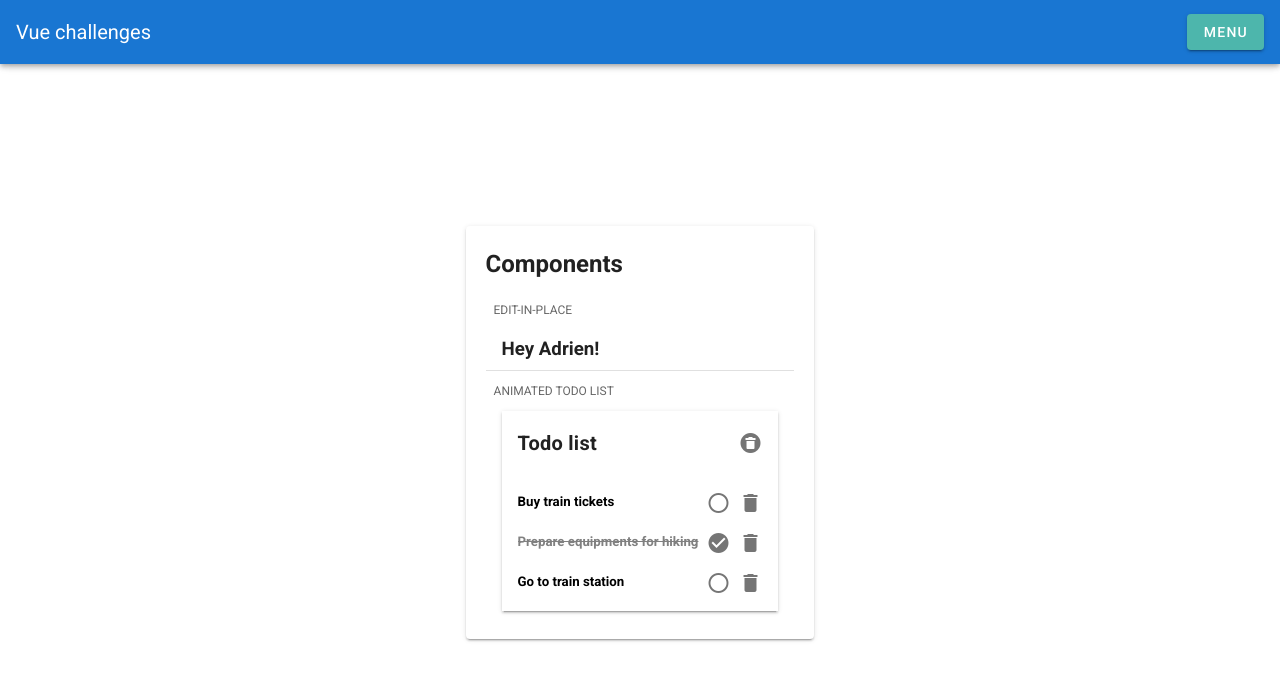
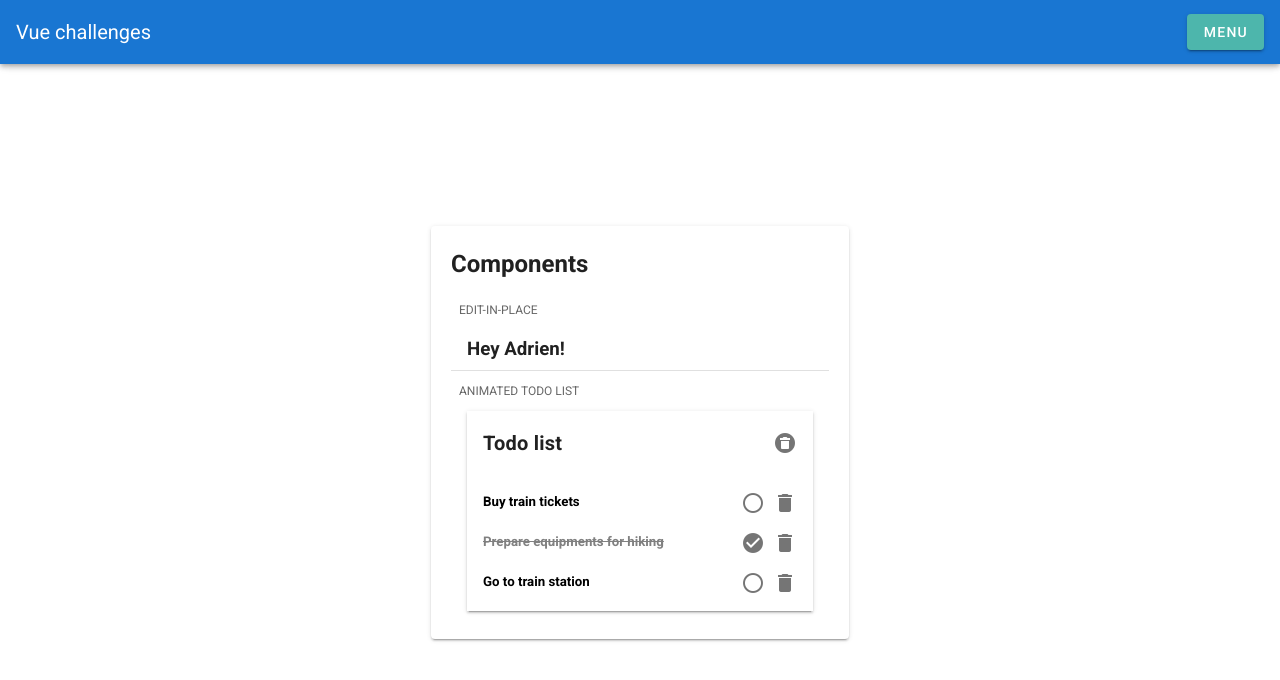
Before and after one commit to AvocadoVenom/vue-challenges, a Vue app: page /components in a window 1280 px wide. Shown: the top 680 px of the page. Built offline with nearby package versions, Linux system fonts and the light colour scheme.

Commit message:
Components: change appearance for todoitem name

```diff
--- a/src/components/atoms/TodoItem.vue
+++ b/src/components/atoms/TodoItem.vue
@@ -23,6 +23,7 @@ export default Vue.extend({
     },
     statusStyle(): Object | null {
       return {
+        minWidth: "250px",
         "text-decoration": this.item.done ? "line-through" : null,
         color: this.item.done ? "gray" : "initial"
       };
```
Also changed, not shown: 1 other file (tests, documents, lock files or other folders).
